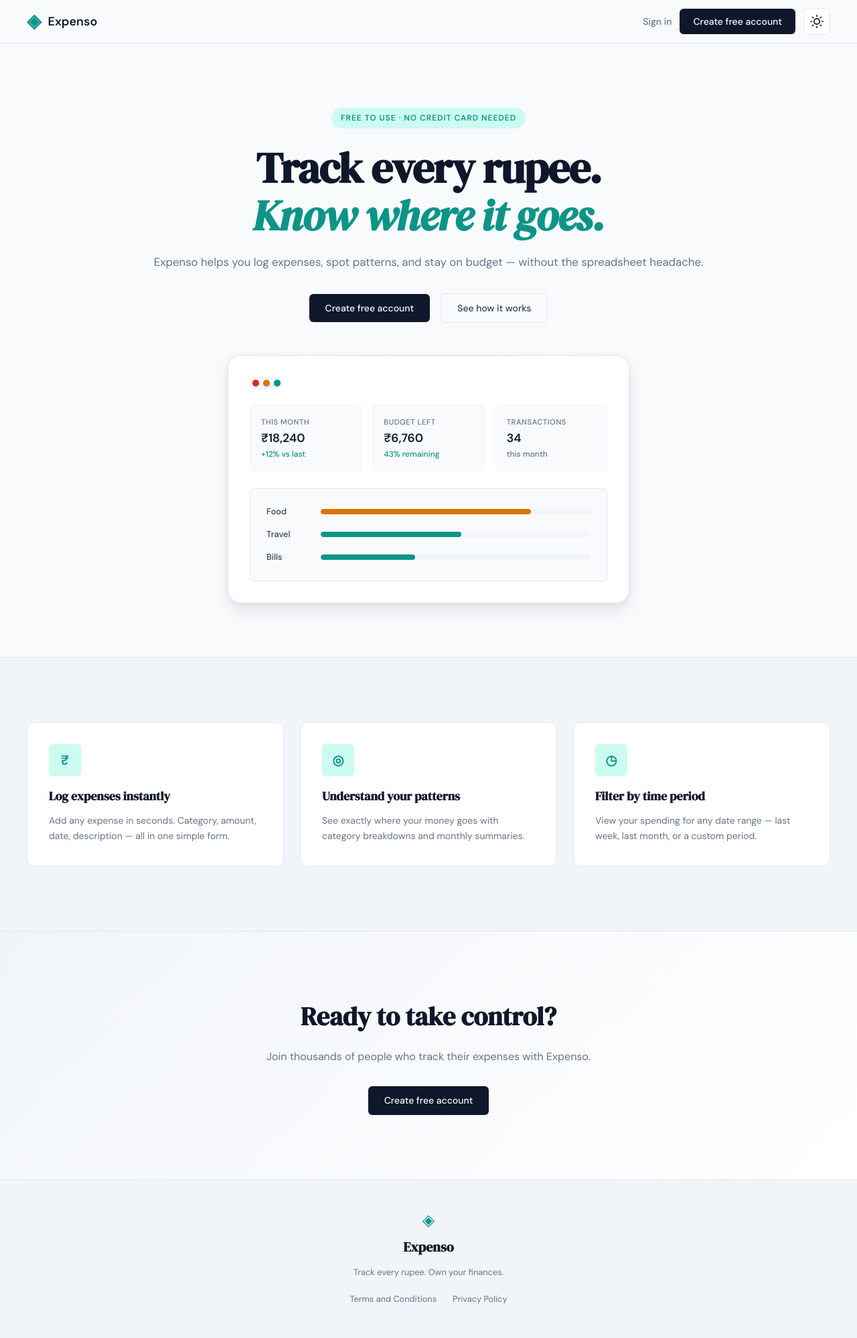
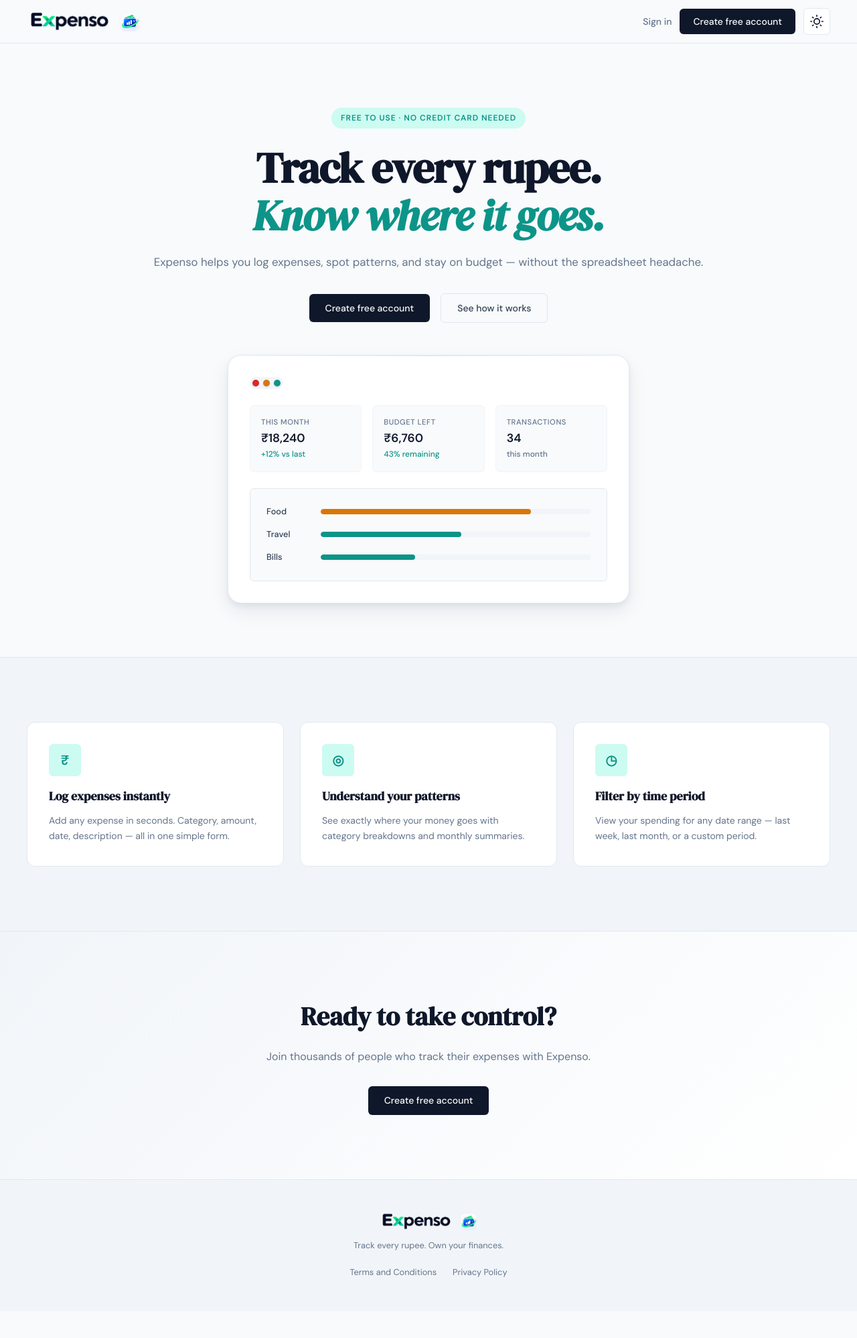
Before and after one commit to KrishnaCodeCrafter/Expenso, a Flask app: page / in a window 1280 px wide. Shown: the whole page at 67% size. After the commit the page ends 1907 px from the top, so only its background shows below. Run offline with Flask 3, Linux system fonts and the light colour scheme.

Commit message:
feat: add brand logos and update header/footer templates for light and dark modes

```diff
--- a/static/css/style.css
+++ b/static/css/style.css
@@ -268,19 +268,35 @@ a { color: inherit; text-decoration: none; }
     display: flex;
     align-items: center;
     gap: 0.625rem;
-    font-family: var(--font-body);
-    font-weight: 600;
-    font-size: 1.125rem;
-    color: var(--ink);
 }
 
-.brand-icon {
-    color: var(--accent);
-    font-size: 1.75rem;
-    line-height: 1;
+.brand-name-img {
+    height: 32px;
+    width: auto;
+    object-fit: contain;
 }
 
-.brand-name { color: var(--ink); }
+.brand-logo {
+    height: 32px;
+    width: auto;
+    object-fit: contain;
+}
+
+.logo-light {
+    display: block;
+}
+
+.logo-dark {
+    display: none;
+}
+
+[data-theme="dark"] .logo-light {
+    display: none;
+}
+
+[data-theme="dark"] .logo-dark {
+    display: block;
+}
 
 .nav-links {
     display: flex;
@@ -986,13 +1002,39 @@ a { color: inherit; text-decoration: none; }
     gap: 0.75rem;
 }
 
-.footer .brand-icon { color: var(--accent); font-size: 1.5rem; }
+.footer-brand-link {
+    display: inline-flex;
+    align-items: center;
+    justify-content: center;
+    gap: 0.5rem;
+}
 
-.footer-name {
-    font-family: var(--font-display);
-    font-weight: 600;
-    font-size: 1.25rem;
-    color: var(--ink);
+.footer-name-img {
+    height: 28px;
+    width: auto;
+    object-fit: contain;
+}
+
+.footer-logo {
+    height: 28px;
+    width: auto;
+    object-fit: contain;
+}
+
+.footer-inner .logo-light {
+    display: block;
+}
+
+.footer-inner .logo-dark {
+    display: none;
+}
+
+[data-theme="dark"] .footer-inner .logo-light {
+    display: none;
+}
+
+[data-theme="dark"] .footer-inner .logo-dark {
+    display: block;
 }
 
 .footer-copy {
--- a/templates/_footer.html
+++ b/templates/_footer.html
@@ -1,7 +1,10 @@
 <footer class="footer">
     <div class="footer-inner">
-        <span class="brand-icon">◈</span>
-        <span class="footer-name">Expenso</span>
+        <a href="{{ url_for('landing') }}" class="footer-brand-link">
+            <img src="{{ url_for('static', filename='Brand name.png') }}" alt="Brand Name" class="footer-name-img">
+            <img src="{{ url_for('static', filename='Light mode brand logo.png') }}" alt="Expenso Logo" class="footer-logo logo-light">
+            <img src="{{ url_for('static', filename='Dark mode brand logo.png') }}" alt="Expenso Logo" class="footer-logo logo-dark">
+        </a>
         <p class="footer-copy">Track every rupee. Own your finances.</p>
         <div class="footer-links-bottom">
             <a href="{{ url_for('terms') }}">Terms and Conditions</a>
--- a/templates/_header.html
+++ b/templates/_header.html
@@ -1,8 +1,9 @@
 <nav class="navbar">
     <div class="nav-inner">
         <a href="{{ url_for('landing') }}" class="nav-brand">
-            <span class="brand-icon">◈</span>
-            <span class="brand-name">Expenso</span>
+            <img src="{{ url_for('static', filename='Brand name.png') }}" alt="Brand Name" class="brand-name-img">
+            <img src="{{ url_for('static', filename='Light mode brand logo.png') }}" alt="Expenso Logo" class="brand-logo logo-light">
+            <img src="{{ url_for('static', filename='Dark mode brand logo.png') }}" alt="Expenso Logo" class="brand-logo logo-dark">
         </a>
         <div class="nav-links">
             <a href="{{ url_for('login') }}">Sign in</a>
--- a/templates/base.html
+++ b/templates/base.html
@@ -3,6 +3,7 @@
 <head>
     <meta charset="UTF-8">
     <meta name="viewport" content="width=device-width, initial-scale=1.0">
+    <link rel="icon" type="image/png" href="{{ url_for('static', filename='Light mode brand logo.png') }}">
     <title>{% block title %}Expenso{% endblock %}</title>
     <link rel="preconnect" href="https://fonts.googleapis.com">
     <link rel="preconnect" href="https://fonts.gstatic.com" crossorigin>
```
Also changed, not shown: static/Brand name.png (added), static/Dark Mode Expenso.png (added), static/Dark mode brand logo.png (added), static/Light Mode Expenso.png (added), static/Light mode brand logo.png (added).
